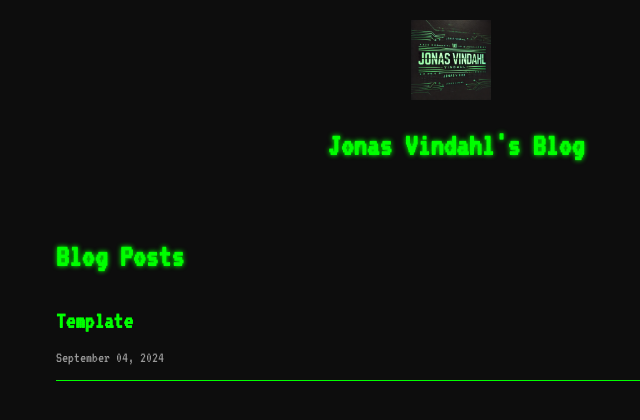
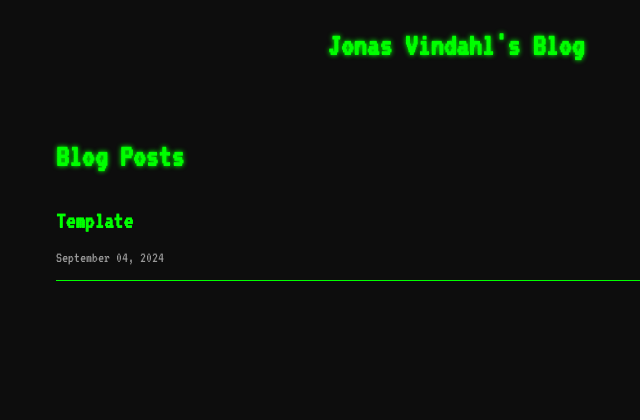
Before and after one commit to JonasVindahl/JonasvindahlWebsite, a Jekyll site: the page built from blogpost.html, in a window 1280 px wide. Shown: the top 420 px of the page, without its empty margins (184-824 px from the left). Built offline with Jekyll 4.4.1, drawn with Linux system fonts in a browser that asks for light colours.

Commit message:
fixed icon?

```diff
--- a/_layouts/default.html
+++ b/_layouts/default.html
@@ -4,15 +4,12 @@
     <meta charset="UTF-8">
     <meta name="viewport" content="width=device-width, initial-scale=1.0">
     <title>{{ page.title }}</title>
+    <link rel="icon" type="image/png" href="/assets/images/logo.webp"/>
     <link rel="stylesheet" href="{{ '/assets/css/styles.css' | relative_url }}">
     <link href="https://fonts.googleapis.com/css2?family=VT323&display=swap" rel="stylesheet"> <!-- Monospaced font -->
 </head>
 <body>
     <header>
-        <!-- Add the logo image here -->
-        <div class="header-logo">
-            <img src="{{ '/assets/images/logo.webp' | relative_url }}" alt="Jonas Vindahl Logo" class="logo">
-        </div>
         <h1>{{ site.title }}</h1>
     </header>
     <main class="content">
```
